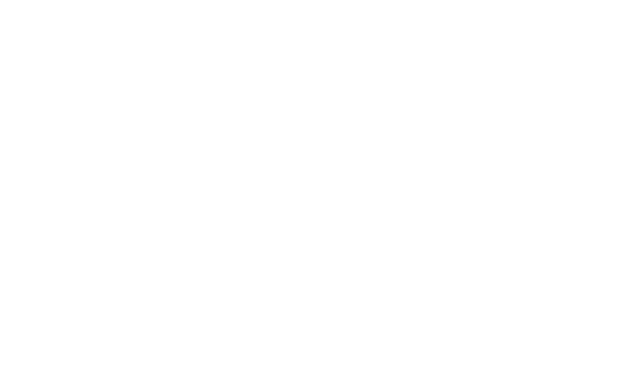
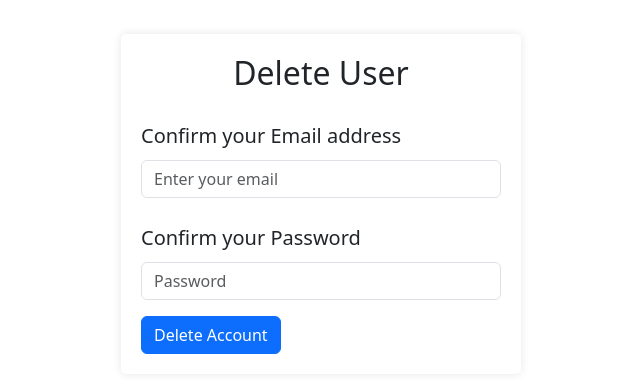
Before and after one commit to nuruddintipu/login-system-localstorage, a React (Create React App) app in the folder frontend/: page /delete-account in a window 1280 px wide. Before the commit this address had no page. Shown: the part 196-588 px from the top of the page, without its empty margins (319-959 px from the left). Built offline with nearby package versions, Linux system fonts and the light colour scheme; sample sign-in values are in the browser's storage.

Commit message:
refactored deleteUser service and added confirmation page for delete

```diff
--- a/frontend/src/components/DeleteButton.js
+++ b/frontend/src/components/DeleteButton.js
@@ -1,24 +1,15 @@
 import {Button} from "react-bootstrap";
 import {useNavigate} from "react-router-dom";
 import {getRoutePath} from "../routes/NamedLink";
-import {deleteUser} from "../services/deleteUser";
 
 const DeleteButton = () => {
     const navigate = useNavigate();
 
-    const handleDelete = async () => {
-        const user = localStorage.getItem('user');
-        const response = await deleteUser(user);
-
-        if(response.success){
-            localStorage.removeItem('user');
-            navigate(getRoutePath('LOGIN'));
-        } else{
-            alert(response.message);
-        }
+    const navigateToDeletePage = () => {
+        navigate(getRoutePath('DELETE_ACCOUNT'));
     };
     return (
-        <Button variant = 'primary' onClick={handleDelete} className = 'mt-4 mx-2' style={{fontSize: "0.8rem"}}>Delete User</Button>
+        <Button variant = 'primary' onClick={navigateToDeletePage} className = 'mt-4 mx-2' style={{fontSize: "0.8rem"}}>Delete User</Button>
     );
 };
 
--- /dev/null
+++ b/frontend/src/pages/DeleteUser.js
@@ -0,0 +1,65 @@
+import PageTemplate from "../components/PageTemplate";
+import {Button, Form} from "react-bootstrap";
+import {useEffect, useState} from "react";
+import {validateEmail} from "../utils/validateInput";
+import {deleteUser} from "../services/deleteUser";
+import {useNavigate} from "react-router-dom";
+import {getRoutePath} from "../routes/NamedLink";
+
+export const DeleteUser = () => {
+    const navigate = useNavigate();
+    const [user, setUser] = useState({guid: "",email: "", password: ""});
+    const [responseMessage, setResponseMessage] = useState("");
+
+    useEffect(() => {
+        setResponseMessage("");
+    }, [user])
+
+    const handleSubmit = async (event) => {
+        event.preventDefault();
+        const errors = validateEmail(user.email);
+        if(errors){
+            setResponseMessage(errors);
+            return;
+        }
+        user.guid = JSON.parse(localStorage.getItem("user")).guid;
+        const result = await deleteUser(user);
+        if(result.success){
+            setResponseMessage(result.message);
+            localStorage.removeItem("user");
+            navigate(getRoutePath("LOGIN"));
+        } else {
+            setResponseMessage(result.message || "Something went wrong.");
+        }
+    };
+    return (
+        <PageTemplate pageTitle="Delete User">
+            {responseMessage && <div className="alert alert-info">{responseMessage}</div>}
+
+            <Form className={"delete-user-form"} onSubmit={handleSubmit}>
+                <Form.Group className="mb-3" controlId="formBasicEmail">
+                    <Form.Label column="lg">Confirm your Email address</Form.Label>
+                    <Form.Control
+                        type="email"
+                        placeholder="Enter your email"
+                        onChange={(e) => setUser({...user, email: e.target.value})}
+                        value={user.email}
+                    />
+                </Form.Group>
+
+                <Form.Group className="mb-3" controlId="formBasicPassword">
+                    <Form.Label column="lg">Confirm your Password</Form.Label>
+                    <Form.Control
+                        type="password"
+                        placeholder="Password"
+                        onChange={(e) => setUser({...user, password: e.target.value})}
+                        value={user.password}
+                    />
+                </Form.Group>
+                <Button variant="primary" type="submit">
+                    Delete Account
+                </Button>
+            </Form>
+        </PageTemplate>
+    );
+};
--- a/frontend/src/routes/routes.js
+++ b/frontend/src/routes/routes.js
@@ -6,6 +6,7 @@ import SignUp from "../pages/SignUp";
 import ProtectedRoute from "./ProtectedRoute";
 import PublicRoute from "./PublicRoute";
 import ChangePassword from "../pages/ChangePassword";
+import {DeleteUser} from "../pages/DeleteUser";
 
 
 
@@ -18,6 +19,7 @@ const routes = [
     { path: '/sample-page-one', element: <ProtectedRoute routeElement={<SamplePageOne />} />,   routeName: 'SAMPLE_PAGE_ONE' },
     { path: '/sample-page-two', element: <ProtectedRoute routeElement={<SamplePageTwo />}/> , routeName: 'SAMPLE_PAGE_TWO' },
     { path: '/change-password', element: <ProtectedRoute routeElement={<ChangePassword />}/> , routeName: 'CHANGE_PASSWORD' },
+    { path: '/delete-account', element: <ProtectedRoute routeElement={<DeleteUser />}/> , routeName: 'DELETE_ACCOUNT' },
 ];
 
 export default routes;
--- a/frontend/src/services/deleteUser.js
+++ b/frontend/src/services/deleteUser.js
@@ -1,13 +1,9 @@
+import {sendRequest} from "./sendRequest";
+
 export const deleteUser = async (user) => {
-    const parsedUser = JSON.parse(user);
-    const response = await fetch('http://localhost:8000/api/auth.php', {
-        method:  'POST',
-        headers: { 'Content-Type': 'application/json'},
-        body: JSON.stringify({
-            action: 'delete',
-            guid: parsedUser.guid,
-            email: parsedUser.email
-        })
+    return await sendRequest('delete.php', 'DELETE',  {
+        guid: user.guid,
+        email: user.email,
+        password: user.password
     });
-    return response.json();
 }
```
